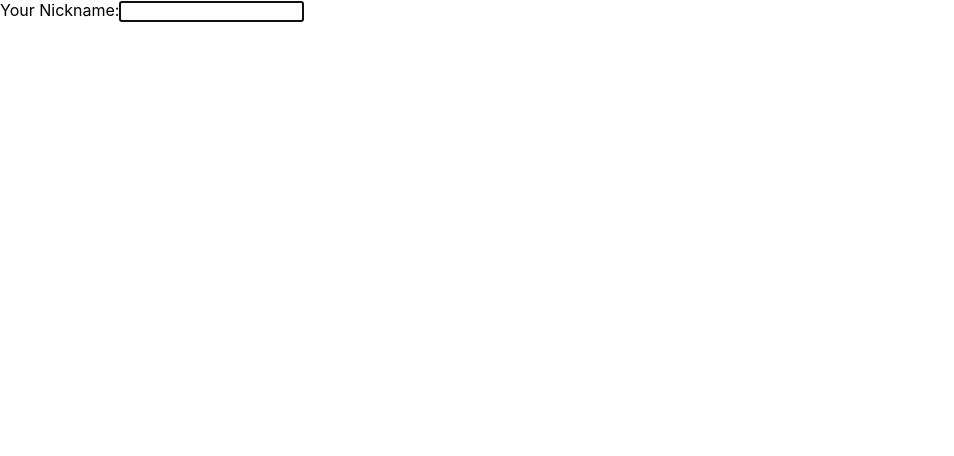
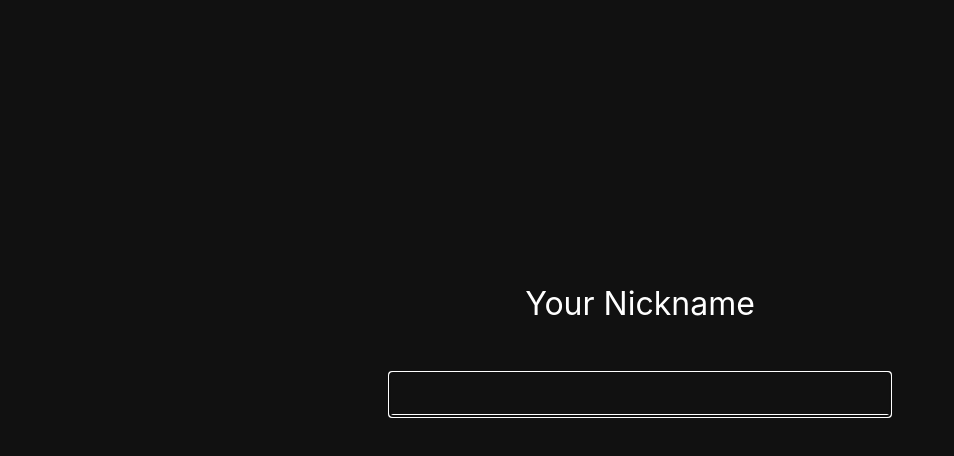
Before and after one commit to Josef37/scotland-yard-client, a React (Create React App) app: page / in a window 1280 px wide. Shown: the top 456 px of the page, without its empty margins (0-954 px from the left). Built offline with nearby package versions, Linux system fonts and the light colour scheme.

Commit message:
Added Player Names and restyled

```diff
--- /dev/null
+++ b/src/components/AnimatedText.tsx
@@ -0,0 +1,34 @@
+import * as React from "react";
+
+export interface AnimatedTextProps {
+  text: string;
+}
+
+const AnimatedText: React.SFC<AnimatedTextProps> = ({ text }) => {
+  return (
+    <div
+      style={{
+        textAlign: "left",
+        overflow: "hidden",
+        marginLeft: "auto",
+        display: "inline-block",
+        maxWidth: "100%"
+      }}
+    >
+      <span
+        style={{
+          position: "relative",
+          whiteSpace: "nowrap",
+          animation: `${text.length / 10 +
+            2}s linear 0s infinite normal scroll`,
+          left: 0,
+          display: "inline-block"
+        }}
+      >
+        {text}
+      </span>
+    </div>
+  );
+};
+
+export default React.memo(AnimatedText);
--- a/src/components/Gameboard.tsx
+++ b/src/components/Gameboard.tsx
@@ -86,8 +86,7 @@ const Gameboard: React.SFC<GameboardProps> = ({
       style={{
         width,
         height,
-        position: "relative",
-        backgroundColor: "#111"
+        position: "relative"
       }}
     >
       {connections.map(connection => {
@@ -146,10 +145,11 @@ const Gameboard: React.SFC<GameboardProps> = ({
       {pieces.map((piece, index) => {
         return (
           <TicketDisplay
+            name={piece.playerName + (piece.isMrX ? " (Mr. X)" : "")}
             key={piece.id}
             color={piece.color}
             tickets={piece.tickets}
-            posTop={index * 150 + 50}
+            posTop={index * 200 + 50}
           />
         );
       })}
--- a/src/components/Lobby.tsx
+++ b/src/components/Lobby.tsx
@@ -1,4 +1,5 @@
 import * as React from "react";
+import PlayerList from "./PlayerList";
 
 export interface LobbyProps {
   players: { playing: Array<string>; searching: Array<string> };
@@ -7,22 +8,12 @@ export interface LobbyProps {
 const Lobby: React.SFC<LobbyProps> = ({ players }) => {
   const { playing, searching } = players;
   return (
-    <React.Fragment>
-      <div>
-        <h3>Playing</h3>
-        {playing.map(name => (
-          <p key={name}>{name}</p>
-        ))}
-      </div>
-      <hr />
-      <div>
-        <h3>Searching</h3>
-        {searching.map(name => (
-          <p key={name}>{name}</p>
-        ))}
-      </div>
-    </React.Fragment>
+    <div style={{ margin: 40, fontSize: "1.5em" }}>
+      <PlayerList heading="Playing" names={playing} />
+      <hr style={{ border: "1px solid white", margin: "50px 0" }} />
+      <PlayerList heading="Searching" names={searching} />
+    </div>
   );
 };
 
-export default Lobby;
+export default React.memo(Lobby);
--- a/src/components/Login.tsx
+++ b/src/components/Login.tsx
@@ -9,13 +9,20 @@ const Login: React.SFC<LoginProps> = ({ onSubmitLogin }) => {
 
   return (
     <form
+      style={{
+        display: "flex",
+        flexDirection: "column",
+        alignItems: "center",
+        height: "100%",
+        justifyContent: "center",
+        fontSize: "2em"
+      }}
       onSubmit={event => {
         event.preventDefault();
         onSubmitLogin(name);
       }}
     >
-      <label>
-        Your Nickname:
+      <label style={{ marginBottom: 50 }}>Your Nickname</label>
       <input
         autoFocus
         type="text"
@@ -23,8 +30,14 @@ const Login: React.SFC<LoginProps> = ({ onSubmitLogin }) => {
         name="nickname"
         value={name}
         onChange={event => setName(event.target.value)}
+        style={{
+          backgroundColor: "inherit",
+          border: "none",
+          borderBottom: "2px solid white",
+          textAlign: "center",
+          marginBottom: 100
+        }}
       />
-      </label>
     </form>
   );
 };
--- /dev/null
+++ b/src/components/PlayerList.tsx
@@ -0,0 +1,21 @@
+import * as React from "react";
+
+export interface PlayerListProps {
+  heading: string;
+  names: Array<string>;
+}
+
+const PlayerList: React.SFC<PlayerListProps> = ({ heading, names }) => {
+  return (
+    <div style={{ marginBottom: 30 }}>
+      <h3>{heading}</h3>
+      {names.map(name => (
+        <span key={name} style={{ margin: "10px 20px" }}>
+          {name}
+        </span>
+      ))}
+    </div>
+  );
+};
+
+export default React.memo(PlayerList);
--- a/src/components/TicketDisplay.tsx
+++ b/src/components/TicketDisplay.tsx
@@ -1,20 +1,28 @@
 import * as React from "react";
 import { TicketType } from "../constants";
+import AnimatedText from "./AnimatedText";
 
 export interface TicketDisplayProps {
+  name: string;
   color: string;
   tickets: Map<TicketType, number>;
   posTop: number;
 }
 
-const shiftLeft = -130;
-
 const TicketDisplay: React.SFC<TicketDisplayProps> = ({
   color,
   tickets,
-  posTop
+  posTop,
+  name
 }) => {
-  const [left, setLeft] = React.useState(shiftLeft);
+  const [hover, setHover] = React.useState(false);
+  const [left, setLeft] = React.useState(0);
+  React.useEffect(() => {
+    if (!hover) {
+      const timeout = setTimeout(() => setLeft(-150), 2000);
+      return () => clearTimeout(timeout);
+    }
+  });
   return (
     <div
       style={{
@@ -23,14 +31,24 @@ const TicketDisplay: React.SFC<TicketDisplayProps> = ({
         left: left,
         top: posTop,
         padding: 10,
-        minWidth: 175,
+        width: 200,
         transition: "left 0.5s ease-out",
         cursor: "default"
       }}
-      onMouseEnter={() => setLeft(0)}
-      onMouseLeave={() => setLeft(shiftLeft)}
+      onMouseEnter={() => {
+        setHover(true);
+        setLeft(0);
+      }}
+      onMouseLeave={() => {
+        setHover(false);
+        setLeft(-150);
+      }}
     >
+      <div style={{ textAlign: "right", fontSize: "1.5em", height: "1.5em" }}>
+        <AnimatedText text={name} />
+      </div>
       <table style={{ borderSpacing: 5, marginLeft: "auto" }}>
+        <tbody>
           {[
             TicketType.Taxi,
             TicketType.Bus,
@@ -40,14 +58,17 @@ const TicketDisplay: React.SFC<TicketDisplayProps> = ({
           ]
             .filter(ticketType => {
               const ticketCount = tickets.get(ticketType);
-            return ticketCount !== undefined && Math.abs(ticketCount) < 10 ** 3;
+              return (
+                ticketCount !== undefined && Math.abs(ticketCount) < 10 ** 3
+              );
             })
             .map(ticketType => (
-            <tr style={{ textAlign: "right" }}>
+              <tr style={{ textAlign: "right" }} key={ticketType}>
                 <th>{ticketType}</th>
                 <td style={{ minWidth: 25 }}>{tickets.get(ticketType)}</td>
               </tr>
             ))}
+        </tbody>
       </table>
     </div>
   );
--- a/src/index.css
+++ b/src/index.css
@@ -6,4 +6,30 @@ body {
   -webkit-font-smoothing: antialiased;
   -moz-osx-font-smoothing: grayscale;
   overflow: hidden;
+  background-color: #111;
+  color: white;
 }
+
+html,
+body,
+#root {
+  height: 100%;
+}
+
+input {
+  font: inherit;
+  color: inherit;
+}
+
+@keyframes scroll {
+  0%,
+  20% {
+    transform: translateX(0%);
+    left: 0%;
+  }
+  80%,
+  100% {
+    transform: translateX(-100%);
+    left: 100%;
+  }
+}
--- a/src/reducers/gameboard.tsx
+++ b/src/reducers/gameboard.tsx
@@ -25,6 +25,7 @@ export interface IPiece {
   color: string;
   tickets: Map<TicketType, number>;
   isMrX: boolean;
+  playerName: string;
 }
 
 export interface IMove {
```
Lines whose indentation alone changed are shown as unchanged.
